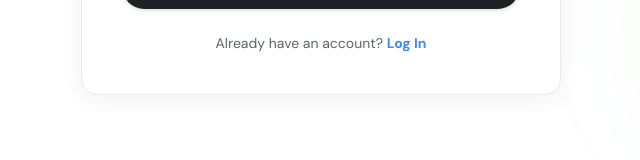
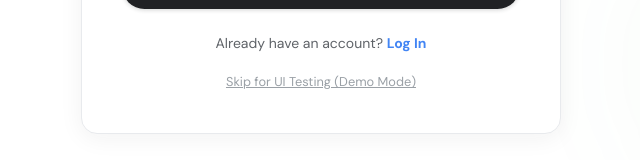
Before and after one commit to Ayush-00-hui/Social-Media-Sentiment-Analysis, a React (Vite) app: page / in a window 1280 px wide. Shown: the part 889-1049 px from the top of the page, without its empty margins (319-959 px from the left). Built offline with nearby package versions, Linux system fonts and the light colour scheme; no server answers.

Commit message:
feat: add demo mode bypass button for UI testing

```diff
--- a/src/components/LoginPage.tsx
+++ b/src/components/LoginPage.tsx
@@ -70,6 +70,25 @@ export const LoginPage: React.FC<{ onNavigate: (page: 'signup') => void, onSucce
       <div style={{ marginTop: 24, textAlign: 'center', fontFamily: 'DM Sans', fontSize: '0.875rem', color: '#5f6368' }}>
         Don't have an account? <button onClick={() => onNavigate('signup')} style={{ background: 'none', border: 'none', color: '#4285F4', fontWeight: 700, cursor: 'pointer' }}>Sign Up</button>
       </div>
+
+      <div style={{ marginTop: 16, textAlign: 'center' }}>
+        <button
+          onClick={() => {
+            login("demo-token", {
+              email: "tester@traccia.local",
+              company_name: "Demo Corp",
+              brand_keywords: ["@DemoCorp"],
+              competitor_keywords: ["@Rival"],
+              notification_emails: [],
+              plan_tier: "Enterprise (Demo)"
+            });
+            onSuccess();
+          }}
+          style={{ background: 'none', border: 'none', color: '#9aa0a6', fontSize: '0.8rem', textDecoration: 'underline', cursor: 'pointer', fontFamily: 'DM Sans' }}
+        >
+          Skip for UI Testing (Demo Mode)
+        </button>
+      </div>
     </div>
   );
 };
--- a/src/components/SignupPage.tsx
+++ b/src/components/SignupPage.tsx
@@ -96,6 +96,25 @@ export const SignupPage: React.FC<{ onNavigate: (page: 'login') => void, onSucce
       <div style={{ marginTop: 24, textAlign: 'center', fontFamily: 'DM Sans', fontSize: '0.875rem', color: '#5f6368' }}>
         Already have an account? <button onClick={() => onNavigate('login')} style={{ background: 'none', border: 'none', color: '#4285F4', fontWeight: 700, cursor: 'pointer' }}>Log In</button>
       </div>
+
+      <div style={{ marginTop: 16, textAlign: 'center' }}>
+        <button
+          onClick={() => {
+            login("demo-token", {
+              email: "tester@traccia.local",
+              company_name: "Demo Corp",
+              brand_keywords: ["@DemoCorp"],
+              competitor_keywords: ["@Rival"],
+              notification_emails: [],
+              plan_tier: "Enterprise (Demo)"
+            });
+            onSuccess();
+          }}
+          style={{ background: 'none', border: 'none', color: '#9aa0a6', fontSize: '0.8rem', textDecoration: 'underline', cursor: 'pointer', fontFamily: 'DM Sans' }}
+        >
+          Skip for UI Testing (Demo Mode)
+        </button>
+      </div>
     </div>
   );
 };
```
